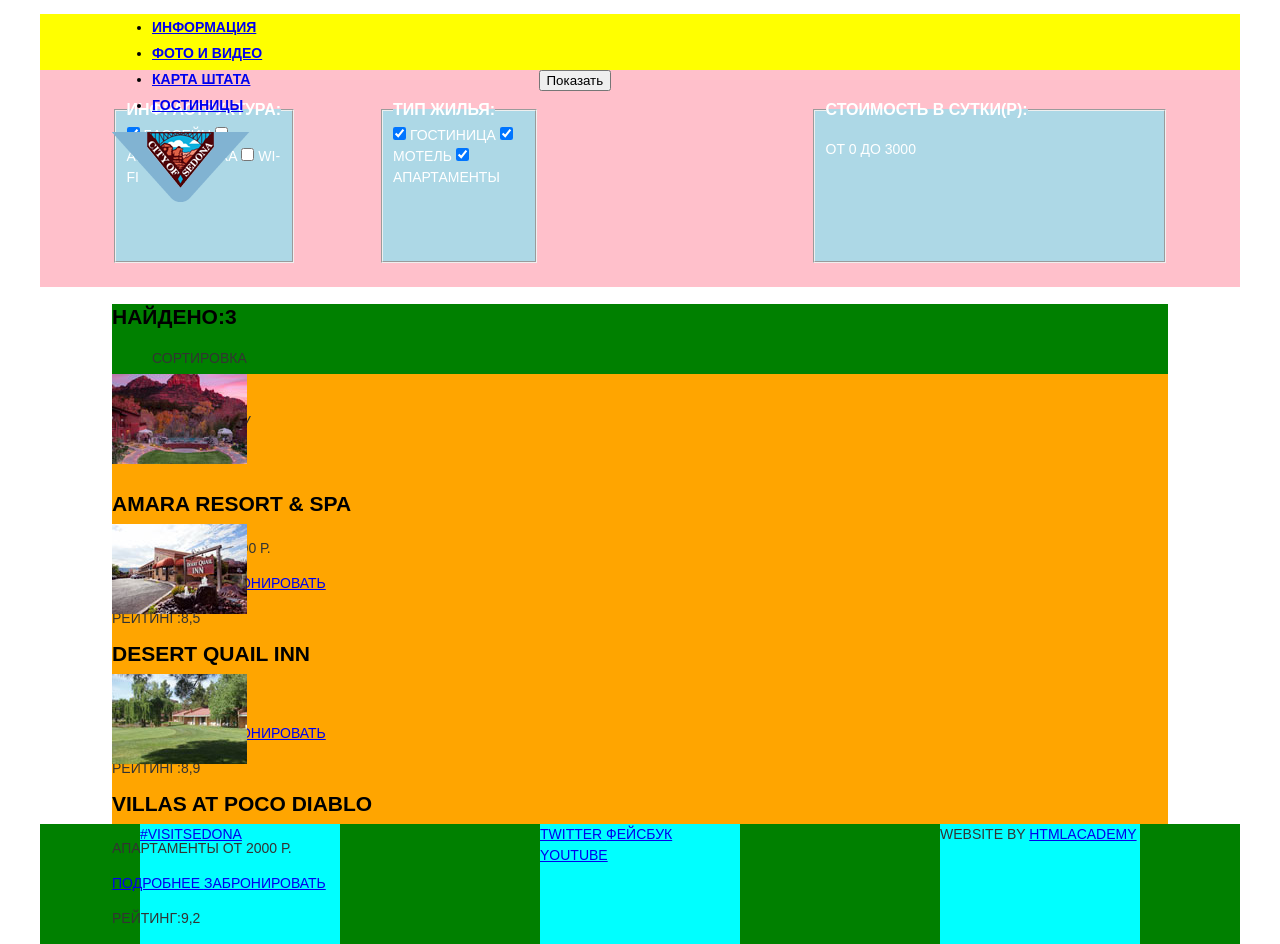
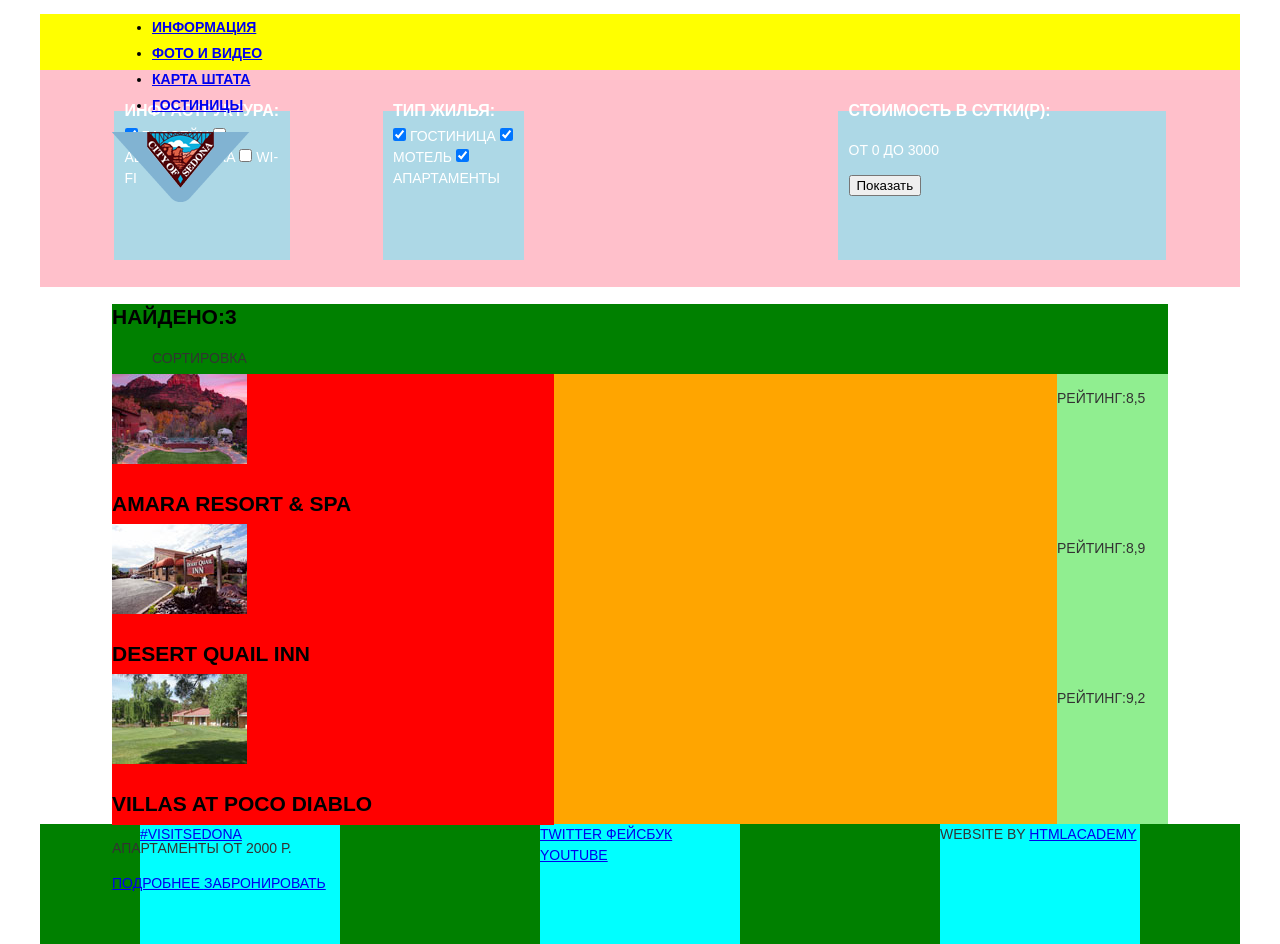
Before and after one commit to AnyKir/396933-sedona, a plain HTML site: page inner.html in a window 1280 px wide. Drawn offline with Linux system fonts and the light colour scheme.

Commit message:
Доработка

```diff
--- a/css/style.css
+++ b/css/style.css
@@ -127,25 +127,29 @@ background-color: grey;
 
 .infrastructure {
   float: left;
-  width: 131px;
-  height: 146px;
-  margin-top: 29px;
-  margin-right: 85px;
+  box-sizing: border-box;
+  width: 150px;
+  height: 160px;
+  margin-top: 30px;
+  margin-right: 91px;
   background-color: lightblue;
 }
 .accommodation {
   float: left;
-  width: 131px;
-  height: 146px;
-  margin-top: 29px;
+  box-sizing: border-box;
+  width: 141px;
+  height: 160px;
+  margin-top: 30px;
+
   background-color: lightblue;
 }
 
 .price {
   float: right;
+  box-sizing: border-box;
   width: 328px;
-  height: 146px;
-  margin-top: 29px;
+  height: 160px;
+  margin-top: 30px;
   background-color: lightblue;
 }
 
@@ -155,15 +159,10 @@ background-color: grey;
 }
 
 .results-line {
+  display: flex;
   height: 150px;
   background-color: orange;
-}
-
-/*.rating { */ /*не знаю как вставить рейтинг, все слетает */
-  float: right;
-  width: 111px;
-  height: 150px;
-  background-color: lightgreen;
+  justify-content: space-between;
 }
 
 .results-item {
@@ -172,11 +171,20 @@ background-color: grey;
   background-color: red;
 }
 
+.rating {
+  width: 111px;
+  height: 150px;
+  background-color: lightgreen;
+}
+
 .results-box {
   padding-left: 72px;
   padding-right: 72px;
 }
 
+fieldset {
+  border: none;
+}
 
 .slogan,
 .results-title {
```
Also changed, not shown: inner.html (+4 -4 lines).
